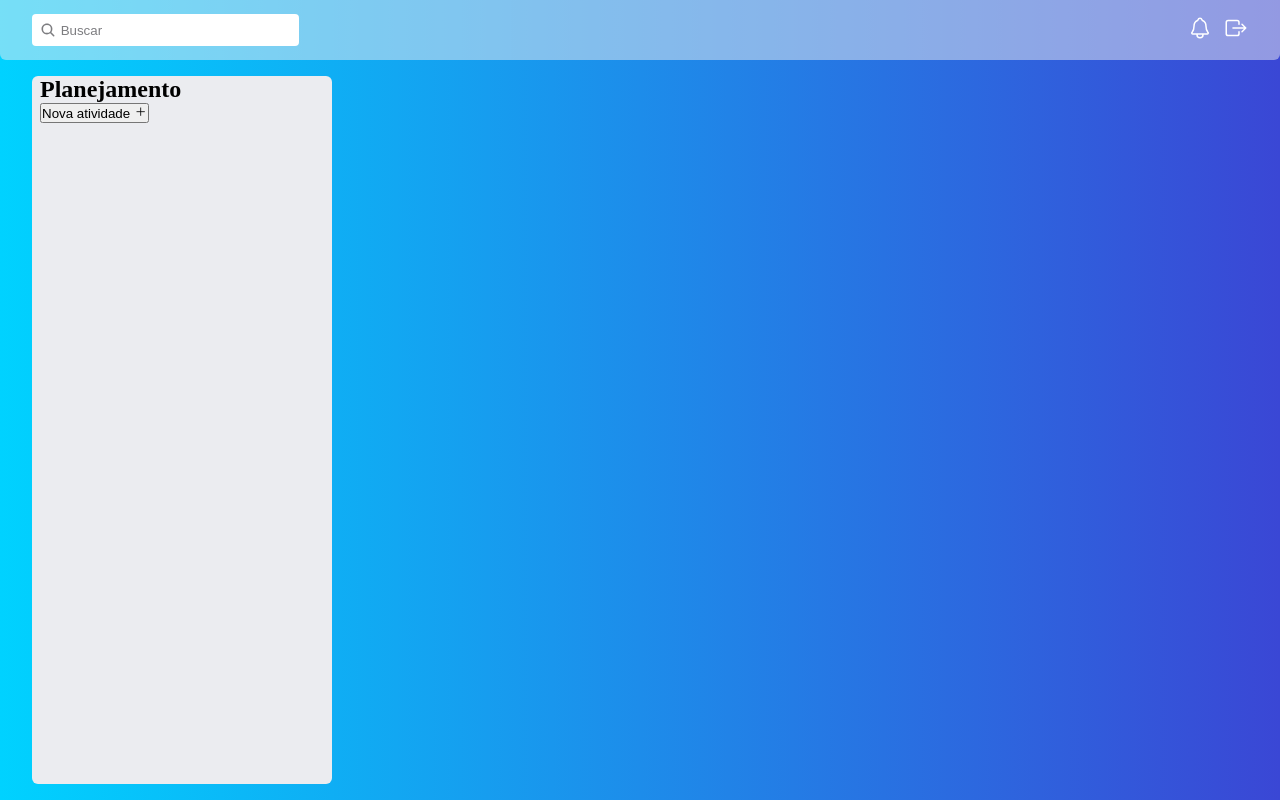
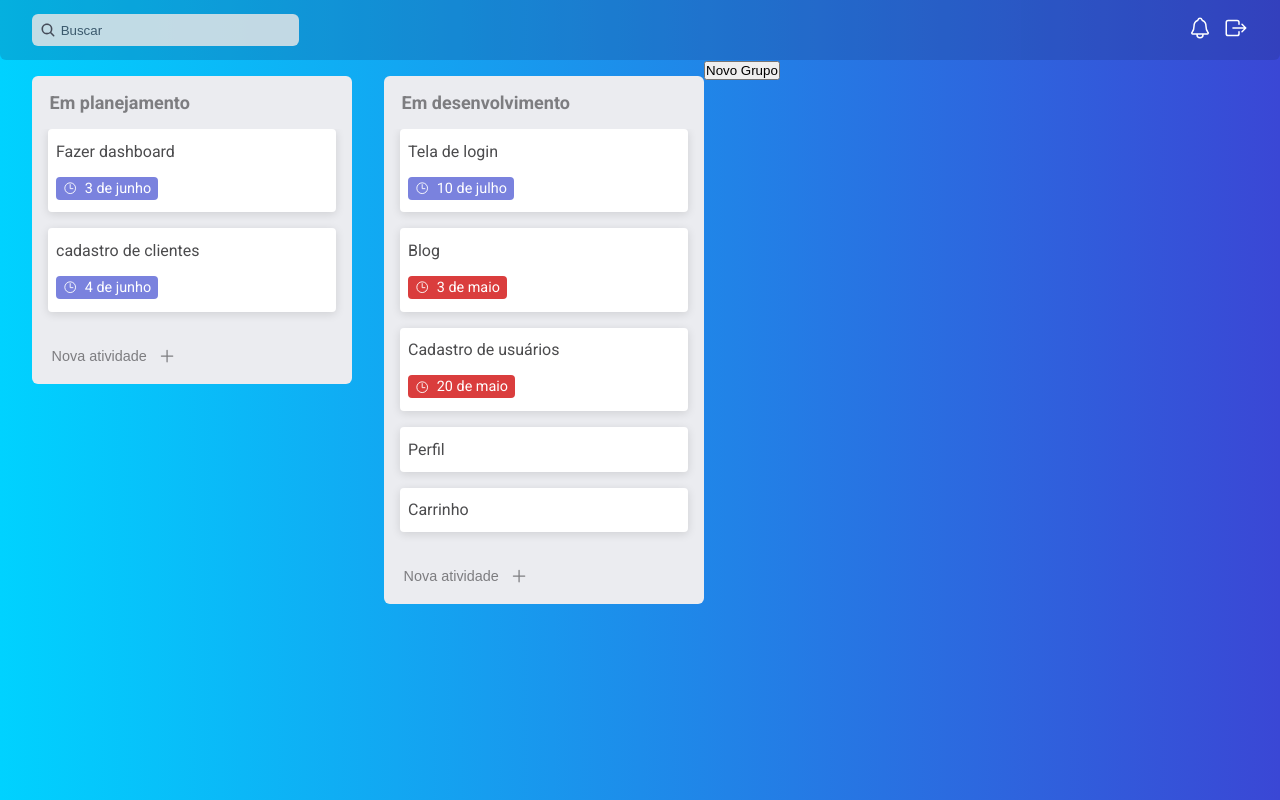
Before and after one commit to edson-dantass/acompanhar-atividades, a React (Create React App) app: page / in a window 1280 px wide. Built offline with nearby package versions, Linux system fonts and the light colour scheme; the HTML template or start-up script is replaced by a standard one.

Commit message:
Nota de Atualização
- Finalização no componente Card com estilização
- Definições da barra de rolagem nas colunas
- Ajustes no layout do Header
- Importação da font-family através do link-rel e remoção de temas de cores
- Criação do botão de novo grupo

```diff
--- a/public/index.html
+++ b/public/index.html
@@ -15,6 +15,11 @@
       user's mobile device or desktop. See https://developers.google.com/web/fundamentals/web-app-manifest/
     -->
     <link rel="manifest" href="%PUBLIC_URL%/manifest.json" />
+    <link rel="preconnect" href="https://fonts.gstatic.com" />
+    <link
+      href="https://fonts.googleapis.com/css2?family=Roboto:wght@400;500;700&display=swap"
+      rel="stylesheet"
+    />
     <!--
       Notice the use of %PUBLIC_URL% in the tags above.
       It will be replaced with the URL of the `public` folder during the build.
--- a/src/components/Card/index.js
+++ b/src/components/Card/index.js
@@ -0,0 +1,31 @@
+import React from "react";
+import { Container } from "./styles";
+import { IoTimeOutline } from "react-icons/io5";
+
+/**
+ *
+ * @param {Object} props
+ * @param {Object} props.options
+ * @param {String} props.options.cardDescription Descrição do card
+ * @param {"red" | "green"} props.options.cardTagColor Cor da etiqueta de data
+ * @param {String} props.options.date Data para conclusão da atividade
+ */
+
+const Card = ({ options }) => {
+  const { cardDescription, cardTagColor, date } = options || {};
+
+  return (
+    <Container>
+      <div className="card-body">{cardDescription}</div>
+      {date && (
+        <div className="card-footer">
+          <div className={`tag-time ${cardTagColor}`}>
+            <IoTimeOutline /> {date}
+          </div>
+        </div>
+      )}
+    </Container>
+  );
+};
+
+export default Card;
--- a/src/components/Card/styles.js
+++ b/src/components/Card/styles.js
@@ -0,0 +1,36 @@
+import styled from "styled-components";
+
+export const Container = styled.div`
+  background: #fff;
+  color: #4b4b4d;
+  box-shadow: 0px 2px 10px rgba(0, 0, 0, 0.12);
+  border-radius: 4px;
+  width: 100%;
+  height: auto;
+  padding: 0.8em 0.5em;
+  cursor: grab;
+  margin-bottom: 1em;
+
+  .card-footer {
+    margin-top: 1em;
+    .tag-time {
+      font-size: 0.9em;
+      color: #fff;
+      padding: 0.2em 0.5em;
+      background: #7a82de;
+      max-width: fit-content;
+      border-radius: 4px;
+      display: flex;
+      align-items: center;
+      svg {
+        margin-right: 0.5em;
+      }
+    }
+    .tag-time.red {
+      background: #da3d3d;
+    }
+    .tag-time.green {
+      background: #77d268;
+    }
+  }
+`;
--- /dev/null
+++ b/src/components/Column/index.js
@@ -0,0 +1,31 @@
+import React from "react";
+import { IoAdd } from "react-icons/io5";
+import { Container } from "./styles";
+
+/**
+ *
+ * @param {Object} props
+ * @param {Object} props.options
+ * @param {String} props.options.groupName Nome do grupo que irá aparecer no header da Coluna
+ * @param {String} props.options.buttonName (Opcional) Nome do botão que irá aparecer no footer da Coluna
+ */
+
+const Column = ({ children, options }) => {
+  const { groupName, buttonName } = options || {};
+
+  return (
+    <Container>
+      <div className="column-header">
+        <h2>{groupName}</h2>
+      </div>
+      <div className="column-body">{children}</div>
+      <div className="column-footer">
+        <button>
+          {buttonName !== "" && "Nova atividade"} <IoAdd />
+        </button>
+      </div>
+    </Container>
+  );
+};
+
+export default Column;
--- /dev/null
+++ b/src/components/Column/styles.js
@@ -0,0 +1,62 @@
+import styled from "styled-components";
+
+export const Container = styled.div`
+  background: #ebecf0;
+  margin: 1em 0em;
+  padding: 0 0.5em;
+  flex-shrink: 0;
+  flex-basis: 320px;
+  flex-grow: 0;
+  border-radius: 6px;
+  max-height: calc(100vh - 120px);
+  height: fit-content;
+
+  & + & {
+    margin-left: 2em;
+  }
+
+  .column-header {
+    padding: 1em 0.6em;
+    h2 {
+      color: #7d7d80;
+
+      font-style: normal;
+      font-weight: 600;
+      font-size: 18px;
+    }
+  }
+  .column-body {
+    padding: 0 0.5em;
+    overflow-y: auto;
+    max-height: calc(100vh - 224px);
+  }
+  .column-footer {
+    padding: 1em 0.6em;
+
+    button {
+      background: none;
+      border: none;
+      display: flex;
+      justify-content: center;
+      align-items: center;
+      color: #7d7d80;
+      font-weight: 500;
+      font-size: 0.9em;
+      cursor: pointer;
+      outline: none;
+      padding: 2px;
+      transition: 0.25s;
+      border-radius: 2px;
+
+      &:hover {
+        background: #dadada;
+      }
+
+      svg {
+        margin-left: 0.5em;
+        font-size: 1.4em;
+        color: #7d7d80;
+      }
+    }
+  }
+`;
--- a/src/components/Header/styles.js
+++ b/src/components/Header/styles.js
@@ -6,7 +6,7 @@ export const Container = styled.ul`
   height: 60px;
   left: 0;
   top: 0;
-  background: rgba(235, 236, 240, 0.5);
+  background: rgba(28, 42, 98, 0.2);
   border-radius: 0px 0px 6px 6px;
 
   display: flex;
@@ -21,24 +21,26 @@ export const Container = styled.ul`
       transition: 0.3s ease;
       border: solid transparent 2px;
       padding: 0.5em 0.5em 0.5em 2em;
-      border-radius: 4px;
-      background: #fff;
+      background: #e2e4e6;
+      opacity: 0.85;
+      border-radius: 6px;
       min-width: 20em;
       outline: none;
-      color: #7d7d80;
+      color: #454c59;
 
       &:focus {
-        border: solid #3a47d5 2px;
+        border: solid #454c59 2px;
       }
       &::placeholder {
-        color: #7d7d80;
+        color: #454c59;
       }
     }
     svg {
       top: 0.5em;
       left: 0.5em;
       position: absolute;
-      color: #7d7d80;
+      color: #454c59;
+      z-index: 1;
     }
   }
 
--- a/src/components/Painel/index.js
+++ b/src/components/Painel/index.js
@@ -1,24 +1,53 @@
 import React from "react";
 import Header from "../Header";
-import { Container, Column } from "./styles";
-import { IoAdd } from "react-icons/io5";
+import { Container } from "./styles";
+import Column from "../Column";
+import Card from "../Card";
+
+// Painel principal com colunas e cards
 
 const Painel = () => {
   return (
     <>
       <Header />
       <Container>
-        <Column>
-          <div className="column-header">
-            <h2>Planejamento</h2>
-          </div>
-          <div className="colum-body"></div>
-          <div className="colum-footer">
-            <button>
-              Nova atividade <IoAdd />
-            </button>
-          </div>
+        <Column options={{ groupName: "Em planejamento" }}>
+          <Card
+            options={{ cardDescription: "Fazer dashboard", date: "3 de junho" }}
+          />
+          <Card
+            options={{
+              cardDescription: "cadastro de clientes",
+              date: "4 de junho",
+            }}
+          />
         </Column>
+        <Column
+          options={{ groupName: "Em desenvolvimento", date: "3 de julho" }}
+        >
+          <Card
+            options={{ cardDescription: "Tela de login", date: "10 de julho" }}
+          />
+          <Card
+            options={{
+              cardDescription: "Blog",
+              cardTagColor: "red",
+              date: "3 de maio",
+            }}
+          />
+          <Card
+            options={{
+              cardDescription: "Cadastro de usuários",
+              cardTagColor: "red",
+              date: "20 de maio",
+            }}
+          />
+          <Card options={{ cardDescription: "Perfil", cardTagColor: "" }} />
+          <Card options={{ cardDescription: "Carrinho", cardTagColor: "" }} />
+        </Column>
+        <div>
+          <button>Novo Grupo</button>
+        </div>
       </Container>
     </>
   );
--- a/src/components/Painel/styles.js
+++ b/src/components/Painel/styles.js
@@ -1,23 +1,8 @@
 import styled from "styled-components";
 
 export const Container = styled.div`
-  height: 100%;
+  /* height: 100%; */
   display: flex;
   overflow-x: auto;
   padding: 60px 2em 0 2em;
 `;
-
-export const Column = styled.div`
-  background: #ebecf0;
-  width: 300px;
-  margin: 1em 0em;
-  padding: 0 0.5em;
-  flex-shrink: 0;
-  flex-basis: 300px;
-  flex-grow: 0;
-  border-radius: 6px;
-
-  & + & {
-    margin-left: 2em;
-  }
-`;
--- a/src/styles/GlobalStyle.js
+++ b/src/styles/GlobalStyle.js
@@ -1,15 +1,6 @@
 import { createGlobalStyle } from "styled-components";
 
 const GlobalStyle = createGlobalStyle`
-
-    :root {
-        --grey-app {
-            color: #7D7D80;
-        }
-    }
-
-    @import url('https://fonts.googleapis.com/css2?family=Roboto:wght@400;500;700&display=swap');
-
     * {
         margin: 0;
         padding: 0;
@@ -17,9 +8,9 @@ const GlobalStyle = createGlobalStyle`
     }
 
     html, body, #root {
-        font-family: "Roboto" sans-serif;
+        font-family: "Roboto";
         height: 100%;
-        -webkit-font-smoothing: antialiased;
+        -webkit-font-smoothing: antialiased !important;
         -moz-osx-font-smoothing: grayscale;
     }
 
@@ -36,5 +27,7 @@ const GlobalStyle = createGlobalStyle`
     }
 
 
+
+
 `;
 export default GlobalStyle;
```
